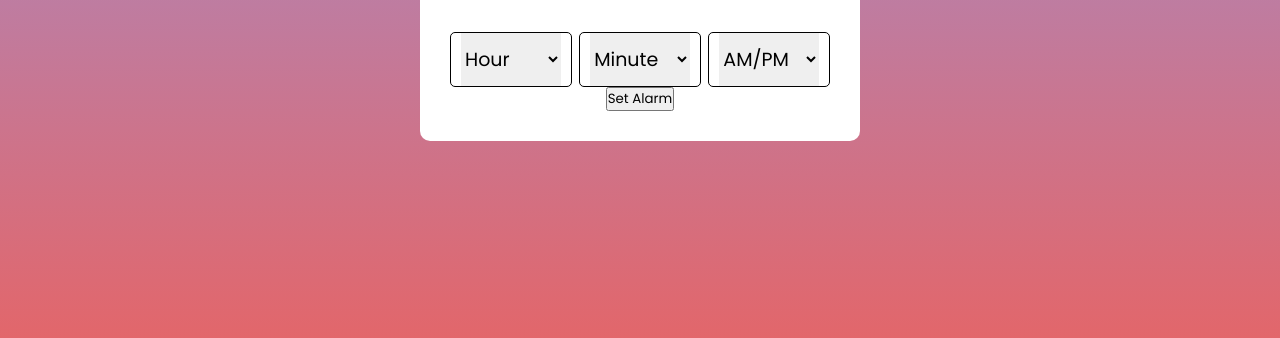
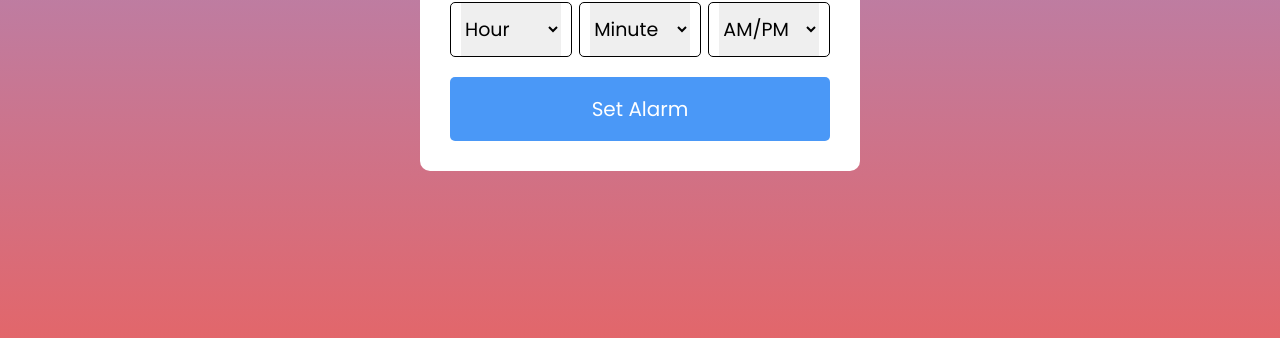
Before and after one commit to lucianoideh1/alarm-clock, a plain HTML site: page index.html in a window 1280 px wide. Shown: the part 426-764 px from the top of the page. Drawn offline with Linux system fonts and the light colour scheme.

Commit message:
added the set alarm button and styles

```diff
--- a/styles.css
+++ b/styles.css
@@ -57,3 +57,15 @@ body{
     width: 100%;
     font-size: 19px;
 }
+.wrapper button {
+    width: 100%;
+    outline: none;
+    border: none;
+    cursor: pointer;
+    color: white;
+    margin-top: 20px;
+    font-size: 20px;
+    padding: 17px 0;
+    border-radius: 5px;
+    background: #4a98f7;
+}
```
